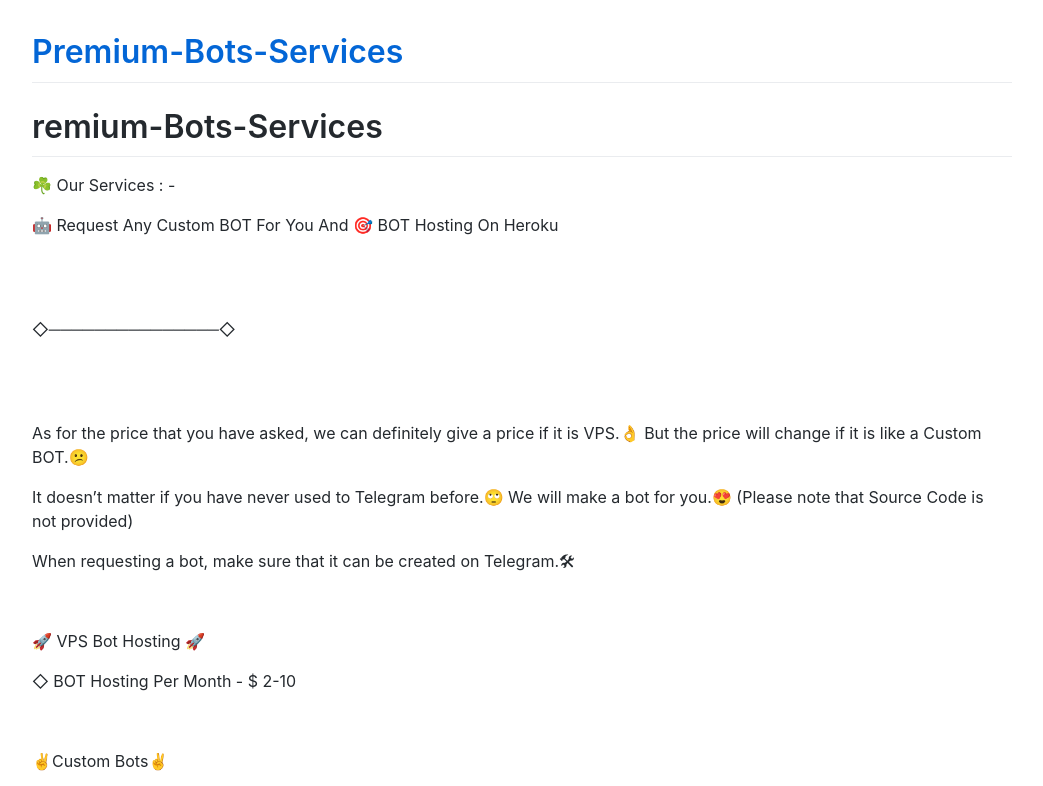
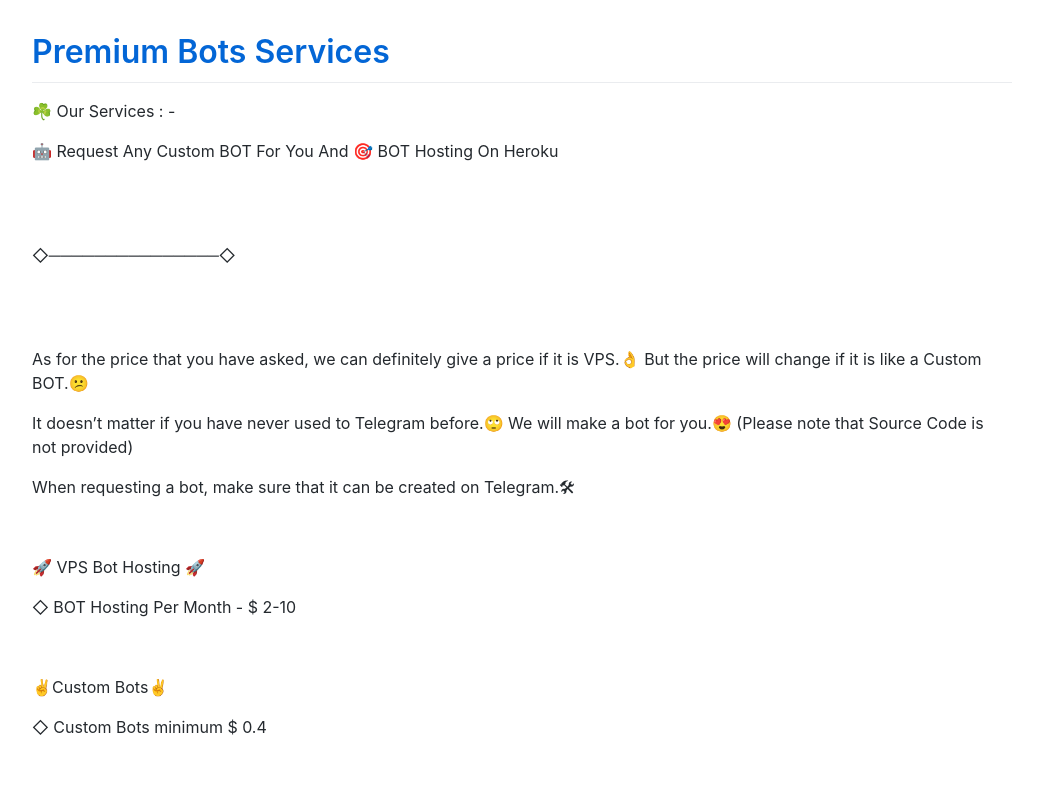
Before and after one commit to Monster-ZeroX/Premium-Bots-Services, a plain HTML site: page index.html in a window 1280 px wide. Shown: the top 786 px of the page, without its empty margins (118-1161 px from the left). Drawn offline with Linux system fonts and the light colour scheme; a script that the page names is missing.

Commit message:
Update index.html

```diff
--- a/index.html
+++ b/index.html
@@ -14,9 +14,9 @@
 <meta property="og:description" content="As for the price that you have asked, we can definitely give a price if it is VPS.👌 But the price will change if it is like a Custom BOT.😕 It doesn’t matter if you have never used to Telegram before.🙄 We will make a bot for you.😍 (Please note that Source Code is not provided) When requesting a bot, make sure that it can be created on Telegram.🛠" />
 <link rel="canonical" href="https://senugamerboy.github.io/Premium-Bots-Services/" />
 <meta property="og:url" content="https://senugamerboy.github.io/Premium-Bots-Services/" />
-<meta property="og:site_name" content="Premium-Bots-Services" />
+<meta property="og:site_name" content="Premium Bots Services" />
 <meta name="twitter:card" content="summary" />
-<meta property="twitter:title" content="remium-Bots-Services" />
+<meta property="twitter:title" content="Premium Bots Services" />
 <script type="application/ld+json">
 {"description":"As for the price that you have asked, we can definitely give a price if it is VPS.👌 But the price will change if it is like a Custom BOT.😕 It doesn’t matter if you have never used to Telegram before.🙄 We will make a bot for you.😍 (Please note that Source Code is not provided) When requesting a bot, make sure that it can be created on Telegram.🛠","url":"https://senugamerboy.github.io/Premium-Bots-Services/","@type":"WebSite","headline":"remium-Bots-Services","name":"Premium-Bots-Services","@context":"https://schema.org"}</script>
 <!-- End Jekyll SEO tag -->
@@ -37,10 +37,7 @@
   <body>
     <div class="container-lg px-3 my-5 markdown-body">
 
-      <h1><a href="https://senugamerboy.github.io/Premium-Bots-Services/">Premium-Bots-Services</a></h1>
-
-
-      <h1 id="remium-bots-services">remium-Bots-Services</h1>
+      <h1><a href="https://senugamerboy.github.io/Premium-Bots-Services/">Premium Bots Services</a></h1>
 
 <p>☘️ Our Services : -</p>
 
```
